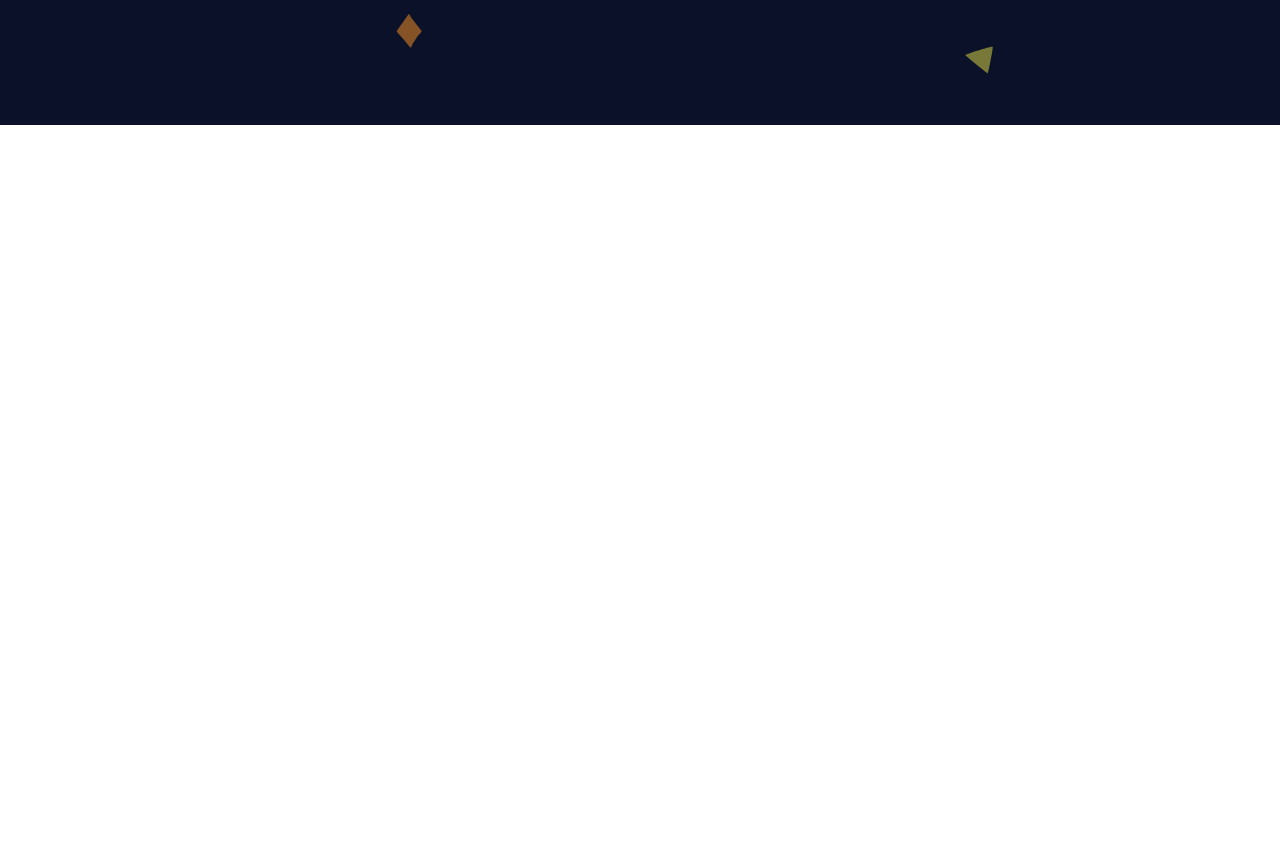
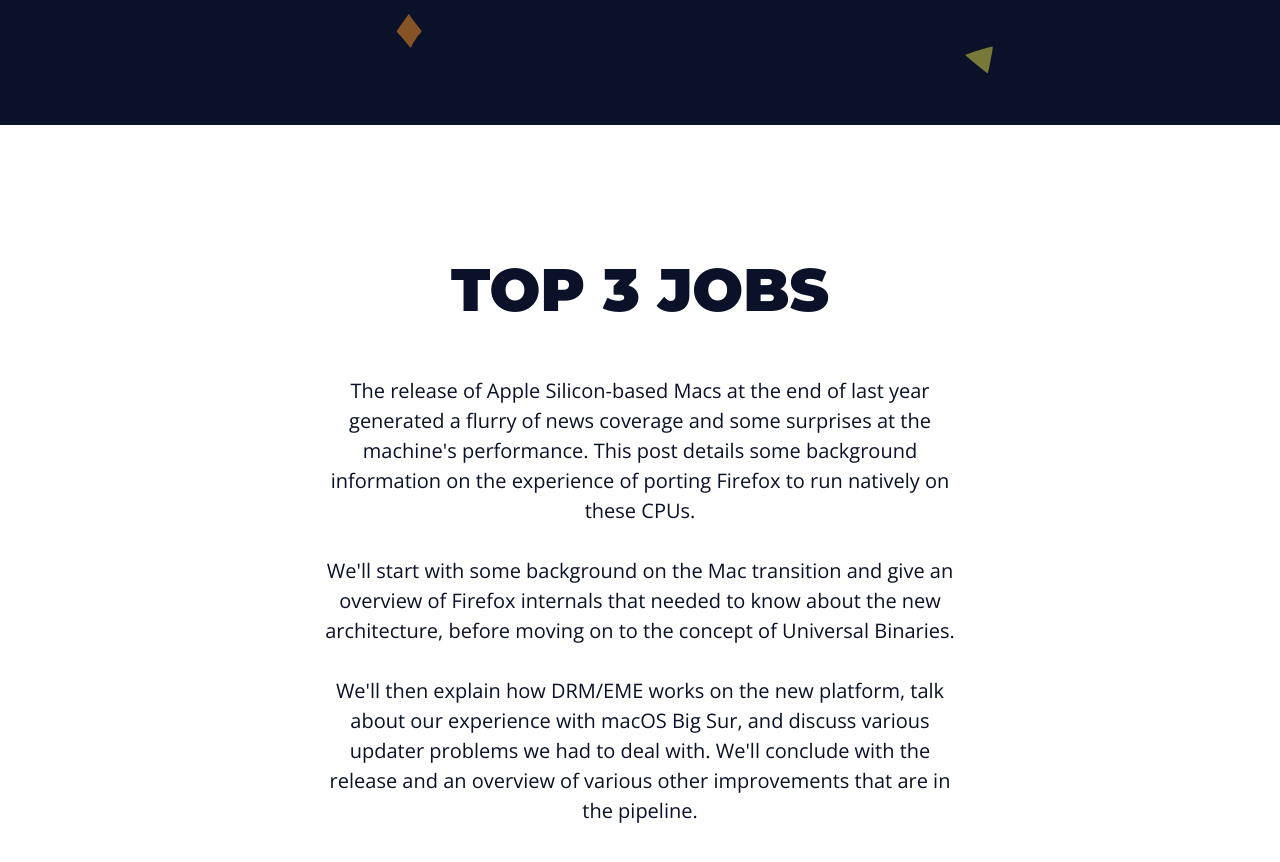
Before and after one commit to DesMaya/landing-page-project, a plain HTML site: page index.html in a window 1280 px wide. Shown: the part 800-1662 px from the top of the page. Drawn offline with nearby package versions, Linux system fonts and the light colour scheme.

Commit message:
Section Top 3

```diff
--- a/assets/css/class.css
+++ b/assets/css/class.css
@@ -7,6 +7,7 @@
 
 .white-bg {
     background-color: var(--white-color);
+    color: var(--primary-color);
 }
 
 .main-content {
--- a/assets/css/elements.css
+++ b/assets/css/elements.css
@@ -5,6 +5,7 @@
 
 html {
     font-size: 62.5%;
+    scroll-behavior: smooth;
 }
 
 body {
@@ -24,7 +25,10 @@ h1 {
 }
 
 h2 {
-    font-size: 5.5rem;
+    font-size: 6rem;
+    margin-bottom: 5rem;
+    text-transform: uppercase;
+    line-height: 1.2;
 }
 
 h3 {
@@ -46,3 +50,7 @@ h6 {
 a {
     text-decoration: none;
 }
+
+p {
+    margin-bottom: 3rem;
+}
--- a/assets/css/style.css
+++ b/assets/css/style.css
@@ -13,14 +13,16 @@
     justify-content: center;
 }
 
-.intro-text-content h2 {
-    font-size: 6rem;
-    margin-bottom: 5rem;
-    text-transform: uppercase;
-    line-height: 1.2;
-}
-
 .intro-img img {
     max-width: 100%;
     height: auto;
 }
+
+.top3-content {
+    max-width: 64rem;
+    display: flex;
+    flex-flow: column wrap;
+    justify-content: center;
+    height: 100vh;
+    text-align: center;
+}
--- a/index.html
+++ b/index.html
@@ -25,8 +25,8 @@
             </h1>
             <nav>
                 <ul>
-                    <li><a href="#">Intro</a></li>
-                    <li><a href="#">Top 3</a></li>
+                    <li><a href="#intro">Intro</a></li>
+                    <li><a href="#top3">Top 3</a></li>
                     <li><a href="#">Gallery</a></li>
                     <li><a href="#">Work</a></li>
                     <li><a href="#">Contact</a></li>
@@ -37,7 +37,7 @@
 
     <div class="menu-spacing"></div>
 
-    <section class="intro main-bg section">
+    <section id="intro" class="intro main-bg section">
         <div class="main-content intro-content">
             <div class="intro-text-content">
                 <h2>January brings us Firefox 85</h2>
@@ -57,8 +57,24 @@
         </div>
     </section>
 
-    <section class="white-bg section">
-
+    <section id="top3" class="white-bg section">
+        <div class="main-content top3-content">
+            <h2>Top 3 Jobs</h2>
+            <p>
+                The release of Apple Silicon-based Macs at the end of last year generated a flurry of news coverage and
+                some surprises at the machine's performance. This post details some background information on the
+                experience of porting Firefox to run natively on these CPUs.
+            </p>
+            <p>
+                We'll start with some background on the Mac transition and give an overview of Firefox internals that
+                needed to know about the new architecture, before moving on to the concept of Universal Binaries.
+            </p>
+            <p>
+                We'll then explain how DRM/EME works on the new platform, talk about our experience with macOS Big Sur,
+                and discuss various updater problems we had to deal with. We'll conclude with the release and an
+                overview of various other improvements that are in the pipeline.
+            </p>
+        </div>
     </section>
 
 </body>
```
